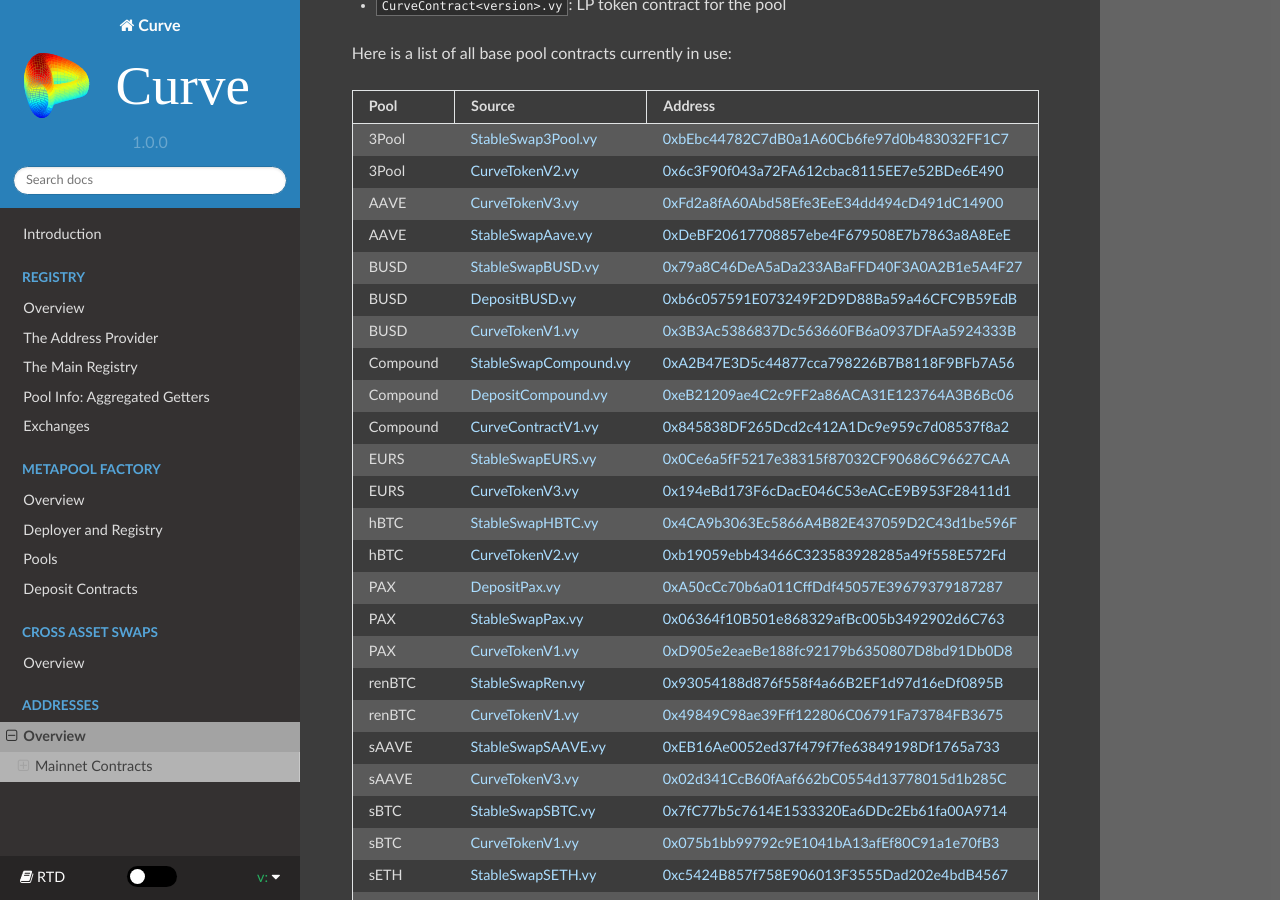
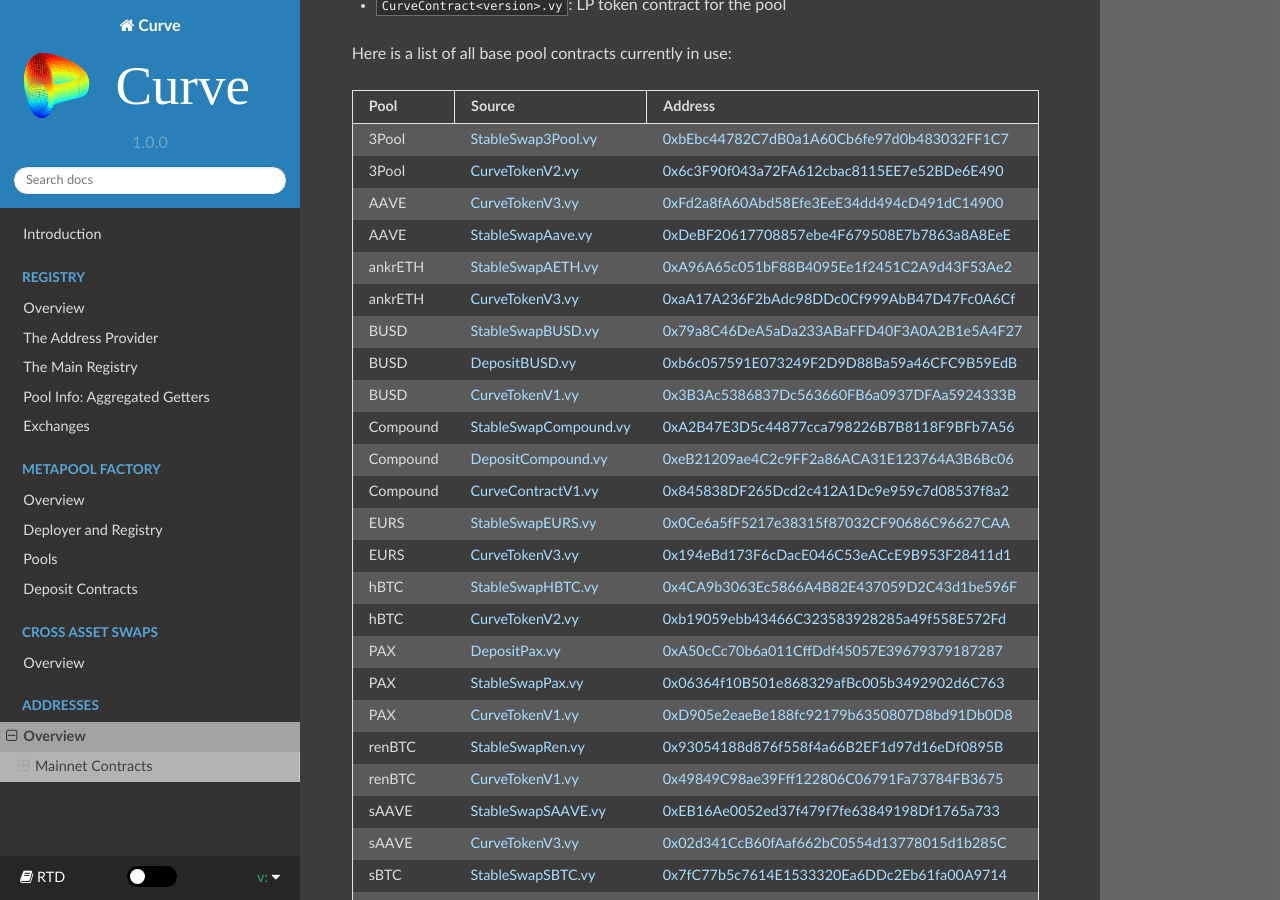
Before and after one commit to softlinkprotocol/curve-docs, a Sphinx documentation site: the page built from docs/addresses-overview.rst, in a window 1280 px wide and 900 px high, scrolled down 491 px. Built offline with Sphinx 7.4.7 and the Read the Docs theme 2.0.0, drawn with Linux system fonts in a browser that asks for light colours; some of the changed text lies outside the part shown.

Commit message:
docs: Add ankrETH to addresses

```diff
--- a/docs/addresses-overview.rst
+++ b/docs/addresses-overview.rst
@@ -28,6 +28,8 @@ Here is a list of all base pool contracts currently in use:
    3Pool, `CurveTokenV2.vy <https://github.com/curvefi/curve-contract/blob/master/contracts/tokens/CurveTokenV2.vy>`_, `0x6c3F90f043a72FA612cbac8115EE7e52BDe6E490 <https://etherscan.io/address/0x6c3F90f043a72FA612cbac8115EE7e52BDe6E490#code>`_
    AAVE, `CurveTokenV3.vy <https://github.com/curvefi/curve-contract/blob/master/contracts/tokens/CurveTokenV3.vy>`_, `0xFd2a8fA60Abd58Efe3EeE34dd494cD491dC14900 <https://etherscan.io/address/0xFd2a8fA60Abd58Efe3EeE34dd494cD491dC14900#code>`_
    AAVE, `StableSwapAave.vy <https://github.com/curvefi/curve-contract/blob/master/contracts/pools/aave/StableSwapAave.vy>`_, `0xDeBF20617708857ebe4F679508E7b7863a8A8EeE <https://etherscan.io/address/0xDeBF20617708857ebe4F679508E7b7863a8A8EeE#code>`_
+   ankrETH, `StableSwapAETH.vy <https://github.com/curvefi/curve-contract/blob/master/contracts/pools/aeth/StableSwapAETH.vy>`_, `0xA96A65c051bF88B4095Ee1f2451C2A9d43F53Ae2 <https://etherscan.io/address/0xA96A65c051bF88B4095Ee1f2451C2A9d43F53Ae2#code>`_
+   ankrETH, `CurveTokenV3.vy <https://github.com/curvefi/curve-contract/blob/master/contracts/tokens/CurveTokenV3.vy>`_, `0xaA17A236F2bAdc98DDc0Cf999AbB47D47Fc0A6Cf <https://etherscan.io/address/0xaA17A236F2bAdc98DDc0Cf999AbB47D47Fc0A6Cf#code>`_
    BUSD, `StableSwapBUSD.vy <https://github.com/curvefi/curve-contract/blob/master/contracts/pools/busd/StableSwapBUSD.vy>`_, `0x79a8C46DeA5aDa233ABaFFD40F3A0A2B1e5A4F27 <https://etherscan.io/address/0x79a8C46DeA5aDa233ABaFFD40F3A0A2B1e5A4F27#code>`_
    BUSD, `DepositBUSD.vy <https://github.com/curvefi/curve-contract/blob/master/contracts/pools/busd/DepositBUSD.vy>`_, `0xb6c057591E073249F2D9D88Ba59a46CFC9B59EdB <https://etherscan.io/address/0xb6c057591e073249f2d9d88ba59a46cfc9b59edb#code>`_
    BUSD, `CurveTokenV1.vy <https://github.com/curvefi/curve-contract/blob/master/contracts/tokens/CurveTokenV1.vy>`_, `0x3B3Ac5386837Dc563660FB6a0937DFAa5924333B <https://etherscan.io/address/0x3B3Ac5386837Dc563660FB6a0937DFAa5924333B#code>`_
@@ -149,6 +151,7 @@ Here is a list of all liquidity gauges currently in use:
 
    3pool, `LiquidityGauge.sol <https://github.com/curvefi/curve-contract/blob/master/contracts/gauges/LiquidityGauge.vy>`_, `0xbFcF63294aD7105dEa65aA58F8AE5BE2D9d0952A <https://etherscan.io/address/0xbFcF63294aD7105dEa65aA58F8AE5BE2D9d0952A#code>`_
    AAVE, `LiquidityGaugeV2.vy <https://github.com/curvefi/curve-dao-contracts/blob/master/contracts/gauges/LiquidityGaugeV2.vy>`_, `0xd662908ADA2Ea1916B3318327A97eB18aD588b5d <https://etherscan.io/address/0xd662908ADA2Ea1916B3318327A97eB18aD588b5d#code>`_
+   ankrETH, `LiquidityGaugeV2.vy <https://github.com/curvefi/curve-dao-contracts/blob/master/contracts/gauges/LiquidityGaugeV2.vy>`_, `0x6d10ed2cF043E6fcf51A0e7b4C2Af3Fa06695707 <https://etherscan.io/address/0x6d10ed2cF043E6fcf51A0e7b4C2Af3Fa06695707#code>`_
    bBTC, `LiquidityGaugeV2.vy <https://github.com/curvefi/curve-dao-contracts/blob/master/contracts/gauges/LiquidityGaugeV2.vy>`_, `0xdFc7AdFa664b08767b735dE28f9E84cd30492aeE <https://etherscan.io/address/0xdFc7AdFa664b08767b735dE28f9E84cd30492aeE#code>`_
    BUSD, `LiquidityGauge.vy <https://github.com/curvefi/curve-contract/blob/master/contracts/gauges/LiquidityGauge.vy>`_, `0x69Fb7c45726cfE2baDeE8317005d3F94bE838840 <https://etherscan.io/address/0x69Fb7c45726cfE2baDeE8317005d3F94bE838840#code>`_
    Compound, `LiquidityGauge.sol <https://github.com/curvefi/curve-contract/blob/master/contracts/gauges/LiquidityGauge.vy>`_, `0x7ca5b0a2910B33e9759DC7dDB0413949071D7575 <https://etherscan.io/address/0x7ca5b0a2910B33e9759DC7dDB0413949071D7575#code>`_
```
